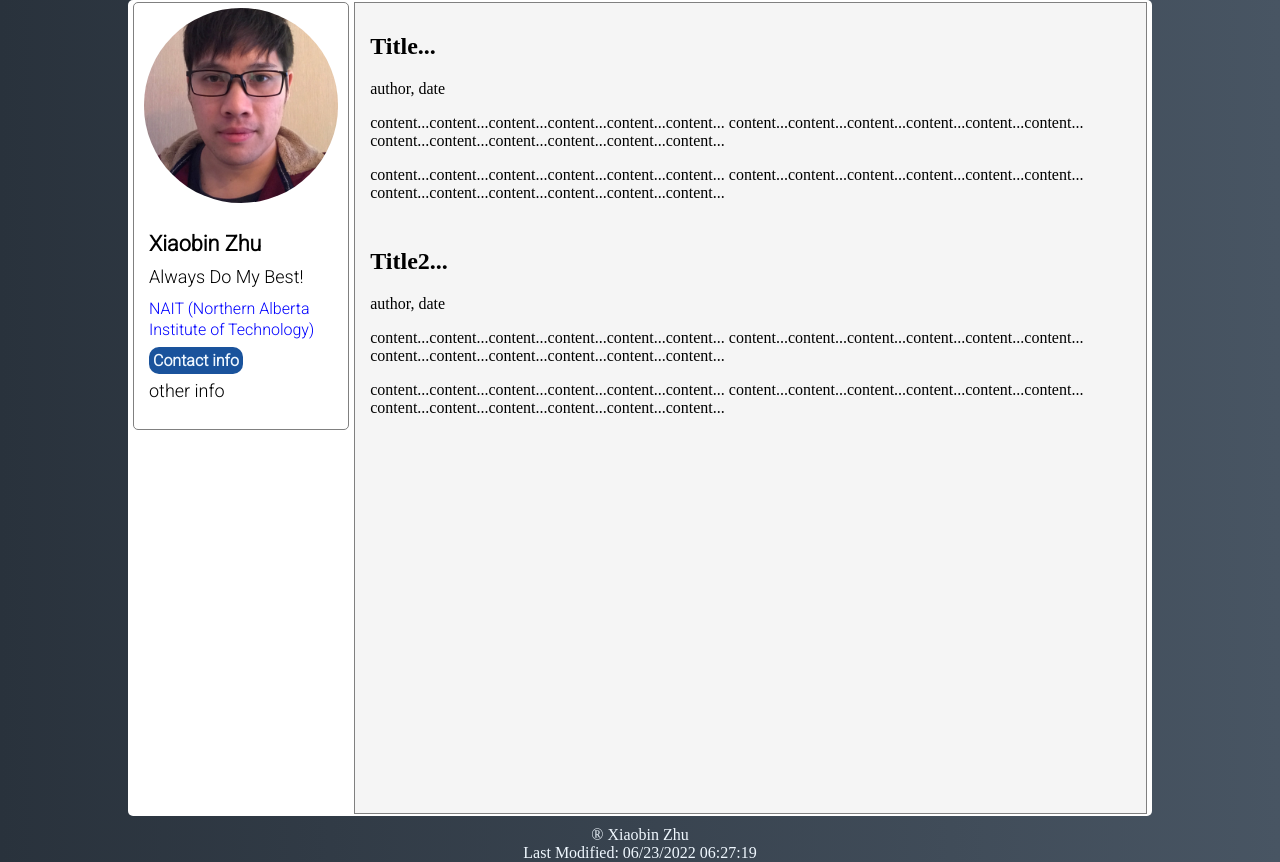
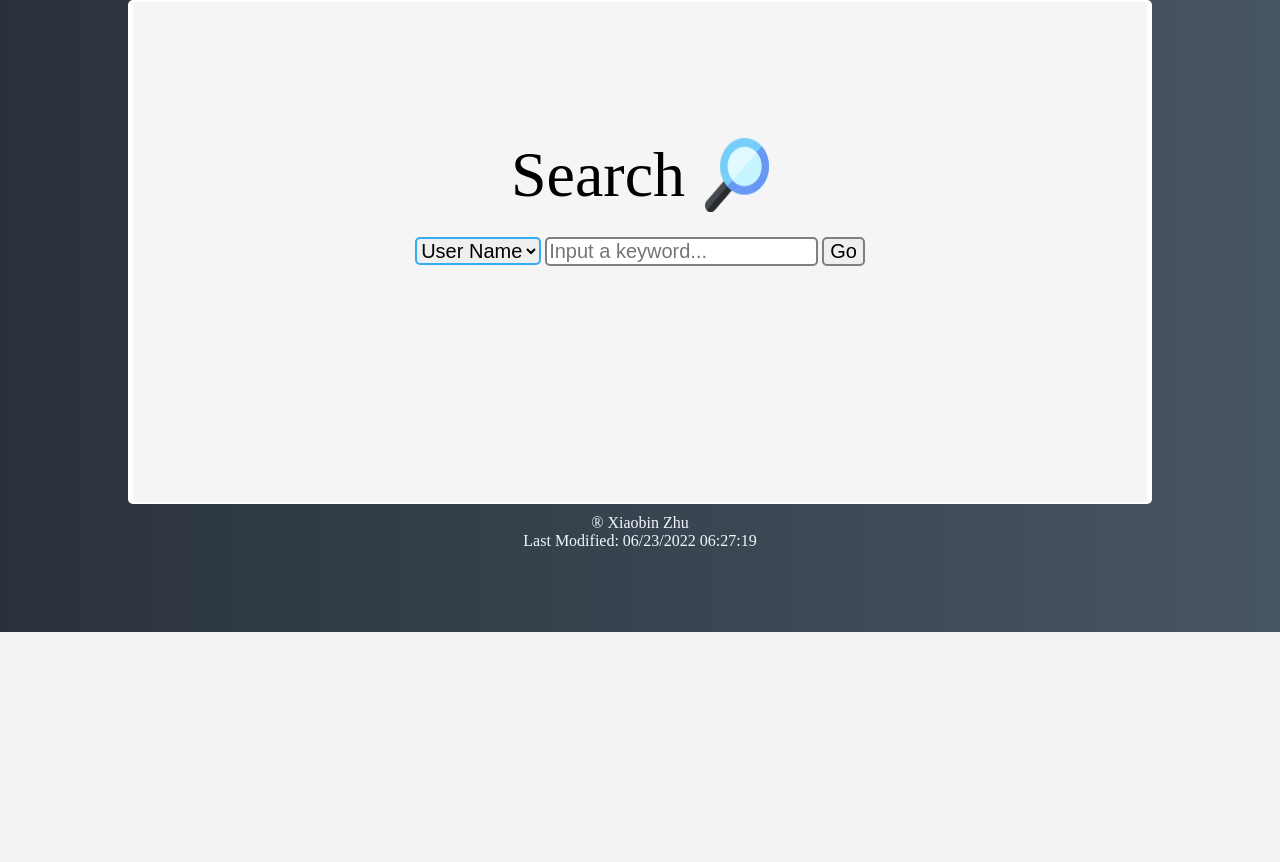
Before and after one commit to SamZ-x/CaseDeploy, a PHP site: page /Blog/Views/blog_index.php in a window 1280 px wide. Shown: the part 168-1030 px from the top of the page. After the commit the page ends 800 px from the top, so only its background shows below. Run offline with PHP 8.4, Linux system fonts and the light colour scheme; some web fonts are replaced.

Commit message:
-a building index

```diff
--- a/Blog/blogstyle.css
+++ b/Blog/blogstyle.css
@@ -49,8 +49,7 @@ ul{
 .content{
     background-color: whitesmoke;
     margin: 2px 5px;
-    border:1px solid white;
-    height: 800px;
+    min-height: 500px;
 }
 
 /* article css */
@@ -175,16 +174,37 @@ ul{
 
     /* main content area item style */
     .content{
-        border: 1px solid gray;
-        padding: 5px 10px;
         display: flex;
         flex-direction: column;
-        order: 1;
+        justify-content:center;
+        align-items: center;
         flex: 1 10 auto;
     }
 
+    .search-title{
+        margin-top: -100px;
+        margin-bottom: 25px;
+        display: flex;
+        flex-direction: row;
+    }
+
+    .search-title label{
+        margin-right: 20px;
+        font-size: 64px;
+    }
+
+    .search-bar form select, input, button{
+        font-size: 20px;
+        border-radius: 5px;
+        border: 2px solid gray;
+    }
+
+    .search-bar form select, button:hover{
+        border: 2px solid rgb(52, 171, 245);
+    }
+
     /* leftbar style */
-    .leftbar{
+    /* .leftbar{
         border: 1px solid gray;
         border-radius: 5px;
         padding: 5px 10px;
@@ -209,12 +229,12 @@ ul{
     }
 
     .personal_info{
-        /* flex style */
+
         display: flex;
         flex-direction: column;
         justify-content: center;
         align-items: flex-start;
-        /* other */
+
         list-style: none;
         font-family: 'Roboto', sans-serif;
         font-size: large;
@@ -237,7 +257,7 @@ ul{
         border-radius: 10px;
         padding: 4px 4px;
         font-weight: bolder;
-    }
+    } */
 
     .rightbar{
         border: 1px solid gray;
--- a/Blog/views/blog_index.php
+++ b/Blog/views/blog_index.php
@@ -1,13 +1,6 @@
 <?php
-    //1. invoke create database connection php file to export the database connection variables
-    //1.1 import database connection variables
-
-
-
-    //2. invoke database query php file to export the data object
-    //2.1 use data object to initialize the index page content
-
-    //3. use in text php script to display the content to the target div.
+    //blog_index page (home page of the blog)
+    //display search bar for searching specific user's blog or blog articles base on title key words
 ?>
 <!DOCTYPE html>
 <html lang="en">
@@ -17,6 +10,8 @@
     <meta name="viewport" content="width=device-width, initial-scale=1.0">
     <title>Blog</title>
     <link rel="stylesheet" href="../blogstyle.css">
+    <!-- CSS only -->
+    <!-- <link href="https://cdn.jsdelivr.net/npm/bootstrap@5.2.0-beta1/dist/css/bootstrap.min.css" rel="stylesheet" integrity="sha384-0evHe/X+R7YkIZDRvuzKMRqM+OrBnVFBL6DOitfPri4tjfHxaWutUpFmBp4vmVor" crossorigin="anonymous"> -->
 </head>
 <body class = "blogsite">
     <div class="header">
@@ -28,53 +23,24 @@
         <ul>
             <li><a href="../../home.php">home</a></li>
             <li><a href="">search</a></li>
-            <li><a href="./blog_login.php">Login</a></li>
+            <li><a href="blog_login.php">Login</a></li>
         </ul>
     </div>
     <div class="main">
-        <div class = "leftbar" >
-            <div class="personal_pic">
-                <img src="./images/pic_self.jpg" alt="profile photo">
+        <div class="content">
+            <div class="search-title">
+                <label>Search</label>
+                <img src="../images/search.png" alt="searchicon">
             </div>
-            <ul class="personal_info">
-                <li style="font-size: larger;"><b>Xiaobin Zhu</b></li>
-                <li>Always Do My Best!</li>
-                <li><a href="https://www.nait.ca/nait/home">NAIT (Northern Alberta Institute of Technology)</a></li>
-                <li><a class="personal_info_contact"  style="color: aliceblue; " href="../../about.php">Contact info</a></li>
-                <li>other info</li>
-            </ul>
-        </div>
-        <div class="content">
-            <?php
-                //require_once
-            ?>
-            <div class = "acticlecontent" >
-                <h2>Title...</h2>
-                <label>author, date</label>
-                <p>
-                content...content...content...content...content...content...
-                content...content...content...content...content...content...
-                content...content...content...content...content...content...
-                </p>
-                <p>
-                content...content...content...content...content...content...
-                content...content...content...content...content...content...
-                content...content...content...content...content...content...
-                </p>
-            </div>
-            <div class = "acticlecontent">
-                <h2>Title2...</h2>
-                <label>author, date</label>
-                <p>
-                content...content...content...content...content...content...
-                content...content...content...content...content...content...
-                content...content...content...content...content...content...
-                </p>
-                <p>
-                content...content...content...content...content...content...
-                content...content...content...content...content...content...
-                content...content...content...content...content...content...
-                </p>
+            <div class="search-bar">
+                <form action="" method="get">
+                    <select name="searchCategory" id="searchCategory">
+                        <option value="username">User Name</option>
+                        <option value="articleTitle">Article Title</option>
+                    </select>
+                    <input  type="text" name="searchInfo" id="searchInfo" placeholder="Input a keyword...">
+                    <button  type="submit" name="submit" value="search">Go</button>
+                </form>
             </div>
         </div>
     </div>
--- a/home.php
+++ b/home.php
@@ -19,7 +19,7 @@
     <div class="navbar">
         <ul>
             <li><a href="home.php">Cases</a></li>
-            <li><a href="./Blog/views/blog_index.php">Blog</a></li>
+            <li><a href="./Blog/Views/blog_index.php">Blog</a></li>
             <li><a href="about.php">About</a></li>
         </ul>
     </div>
```
Also changed, not shown: Blog/Classes/Dbh.class.php (added, +33 -0 lines), Blog/Classes/Search.class.php (added), Blog/Classes/Searchcontr.class.php (added), Blog/images/search.png (added).
